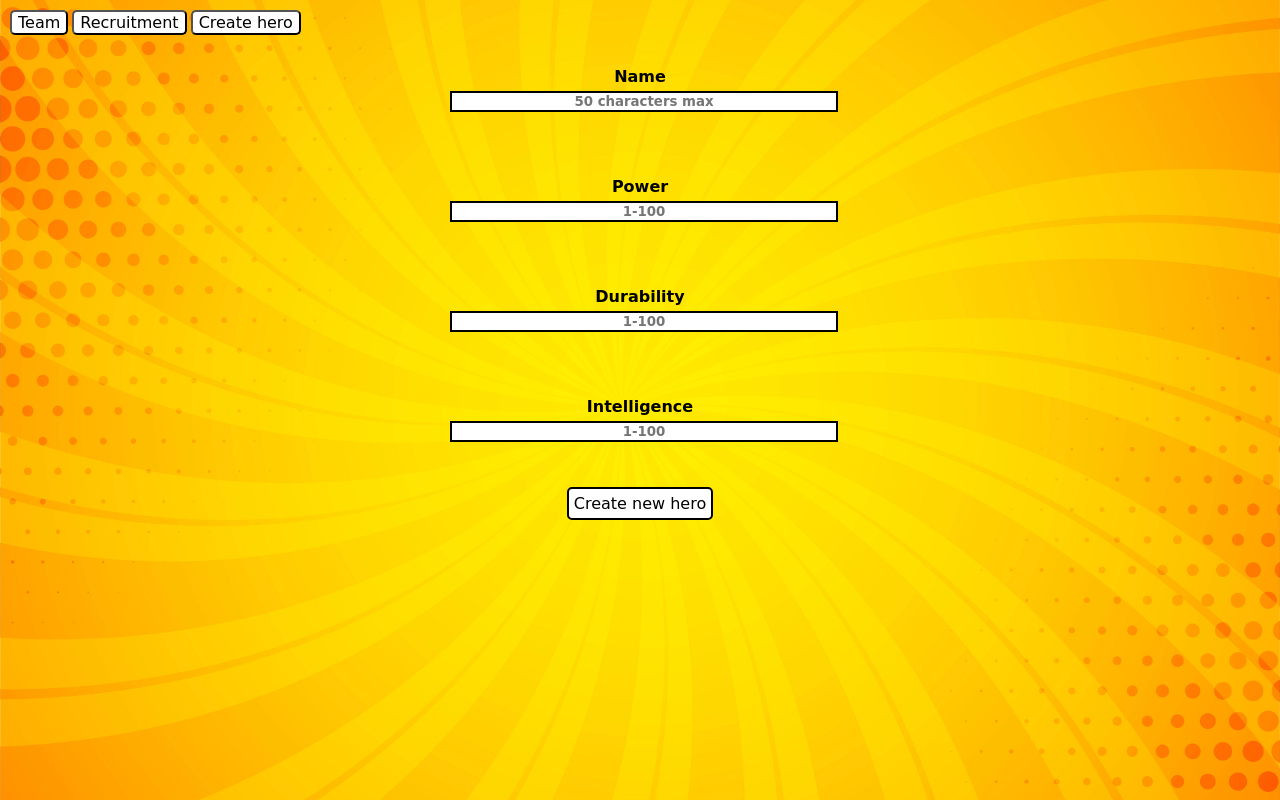
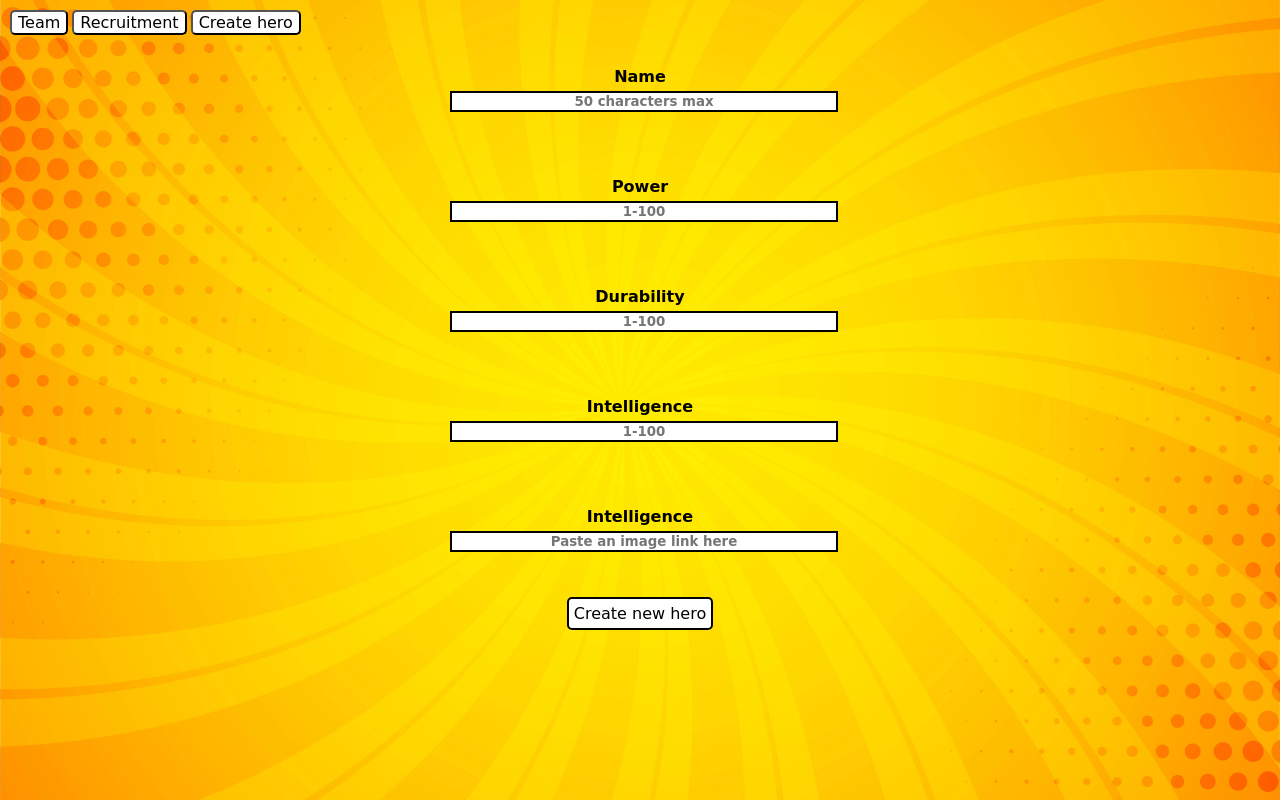
Before and after one commit to joacoague15/superheroesUI, a React (Create React App) app: page /creation in a window 1280 px wide. Built offline with nearby package versions, Linux system fonts and the light colour scheme.

Commit message:
Added image link input

```diff
--- a/src/components/hero_creation/HeroCreation.tsx
+++ b/src/components/hero_creation/HeroCreation.tsx
@@ -8,6 +8,7 @@ const HeroCreation = () => {
     const [newHeroPower, setNewHeroPower] = useState('');
     const [newHeroDurability, setNewHeroDurability] = useState('');
     const [newHeroIntelligence, setNewHeroIntelligence] = useState('');
+    const [newHeroImgLink, setNewHeroImgLink] = useState('')
 
     const createNewHero = (e: any) => {
         e.preventDefault()
@@ -15,6 +16,7 @@ const HeroCreation = () => {
         console.log('HERO POWER: ', newHeroPower)
         console.log('HERO DURABILITY: ', newHeroDurability)
         console.log('HERO INTELLIGENCE: ', newHeroIntelligence)
+        console.log('HERO LINK: ', newHeroImgLink)
     }
 
     return (
@@ -35,6 +37,10 @@ const HeroCreation = () => {
                 <span className='creation-span'>Intelligence</span>
                 <input type='number' onChange={(e: any) => setNewHeroIntelligence(e.target.value)} placeholder='1-100' className='creation-text-input' name='hero-intelligence' />
             </label>
+            <label htmlFor='hero-img-link'>
+                <span className='creation-span'>Intelligence</span>
+                <input type='text' onChange={(e: any) => setNewHeroImgLink(e.target.value)} placeholder='Paste an image link here' className='creation-text-input' name='hero-img-link' />
+            </label>
             <button type='submit' className='submit-button'>Create new hero</button>
         </form>
     )
```
